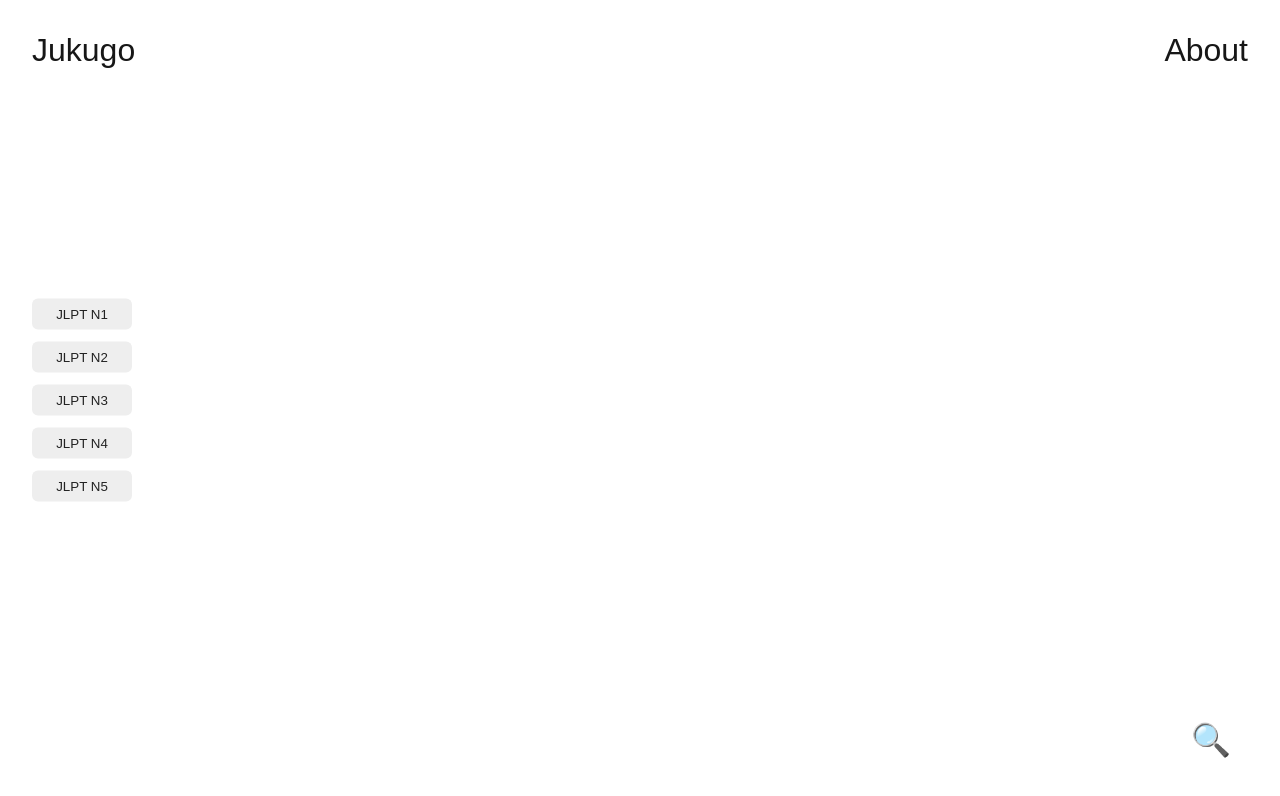
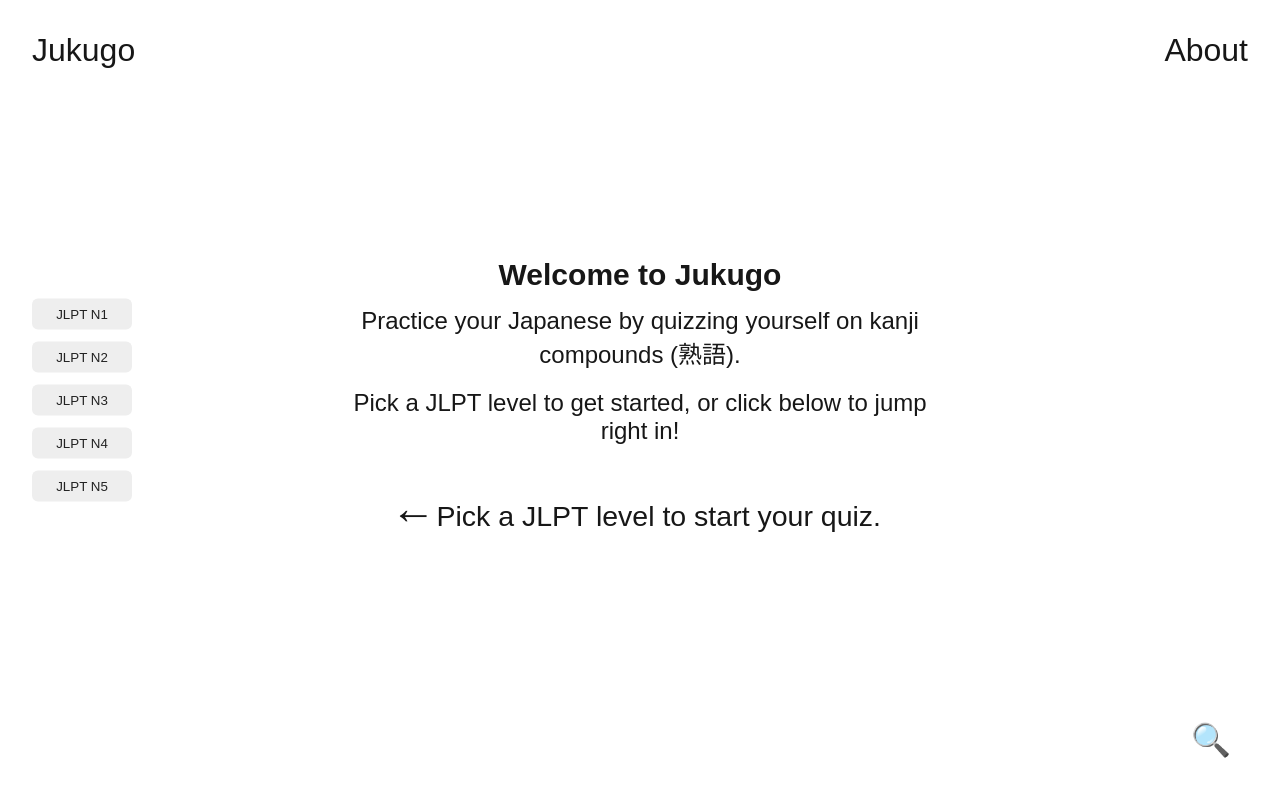
Before and after one commit to leedoughty/jukugo, a Next.js app: page / in a window 1280 px wide. Shown: the top 796 px of the page. Built offline with nearby package versions, Linux system fonts and the light colour scheme.

Commit message:
Add introduction component

```diff
--- /dev/null
+++ b/src/app/components/introduction.tsx
@@ -0,0 +1,22 @@
+import React from "react";
+import styles from "../../styles/introduction.module.css";
+
+export default function Introduction() {
+  return (
+    <div className={styles.introContainer}>
+      <h2 className={styles.heading}>Welcome to Jukugo</h2>
+      <p className={styles.text}>
+        Practice your Japanese by quizzing yourself on kanji compounds (熟語).
+      </p>
+      <p className={styles.text}>
+        Pick a JLPT level to get started, or click below to jump right in!
+      </p>
+      <div className={styles.arrowRow}>
+        <span className={styles.arrowIcon}>↑</span>
+        <span className={styles.arrowText}>
+          Pick a JLPT level to start your quiz.
+        </span>
+      </div>
+    </div>
+  );
+}
--- a/src/app/jlpt-quiz/jlpt-quiz.module.css
+++ b/src/app/jlpt-quiz/jlpt-quiz.module.css
@@ -58,7 +58,7 @@
 }
 
 .kanji {
-  margin-bottom: 16px;
+  margin-bottom: 8px;
   font-weight: 300;
   font-family: "Hiragino Kaku Gothic Pro", "ヒラギノ角ゴ Pro W3", "Meiryo",
     "Yu Gothic", "MS PGothic", sans-serif;
@@ -66,15 +66,26 @@
 }
 
 .quizCard {
-  background: #fafafa;
-  border: 1px solid #eee;
-  border-radius: 8px;
-  padding: 12px;
   margin-bottom: 12px;
+  display: flex;
+  flex-direction: column;
+  min-height: 320px;
+}
+
+.jukugoWord {
+  font-size: 5rem;
+  width: 100%;
+  display: block;
+  margin-bottom: 8px;
+}
+
+.jukugoMeaning {
+  font-size: 1.5rem;
 }
 
 .inputRow {
-  margin-top: 12px;
+  padding-top: 25%;
+  padding-bottom: 24px;
   display: flex;
   align-items: center;
 }
@@ -86,7 +97,7 @@
 
 .submitButton {
   margin-left: 8px;
-  padding: 6px 16px;
+  padding: 10px 16px;
   font-size: 1em;
   border-radius: 6px;
   border: none;
@@ -109,12 +120,13 @@
 }
 
 .nextButton {
-  margin-left: 16px;
-  padding: 6px 16px;
+  margin-top: 16px;
+  padding: 10px 16px;
   border-radius: 6px;
+  font-size: 1em;
   border: none;
-  background: #eee;
-  color: #222;
+  background: #3d58e3;
+  color: #fff;
   cursor: pointer;
 }
 
@@ -123,7 +135,14 @@
   margin-top: 24px;
 }
 
-@media (min-width: 768px) {
+.pickButtonMobile {
+  position: fixed;
+  bottom: 32px;
+  left: 32px;
+  z-index: 100;
+}
+
+@media (min-width: 920px) {
   .levels {
     flex-direction: column;
     align-items: flex-start;
@@ -143,4 +162,24 @@
     width: 120px;
     margin-bottom: 0;
   }
+
+  .jukugoWord {
+    white-space: nowrap;
+    font-size: 8rem;
+  }
+
+  .pickButtonMobile {
+    position: static;
+    bottom: auto;
+    left: auto;
+    z-index: auto;
+  }
+
+  .inputRow {
+    margin-top: 12px;
+    display: flex;
+    align-items: center;
+    font-size: 1em;
+    gap: 12px;
+  }
 }
--- a/src/app/jlpt-quiz/jlptQuiz.tsx
+++ b/src/app/jlpt-quiz/jlptQuiz.tsx
@@ -12,7 +12,11 @@ type Word = { meanings: Meaning[]; variants: Variant[] };
 
 const JLPT_LEVELS = [1, 2, 3, 4, 5];
 
-export default function JLPTQuiz() {
+type JLPTQuizProps = {
+  onLevelSelect?: () => void;
+};
+
+export default function JLPTQuiz({ onLevelSelect }: JLPTQuizProps) {
   const [level, setLevel] = useState<number | null>(null);
   const [kanjiList, setKanjiList] = useState<string[]>([]);
   const [selectedKanji, setSelectedKanji] = useState<string | null>(null);
@@ -101,24 +105,25 @@ export default function JLPTQuiz() {
     setCurrentIndex((index) => index + 1);
   };
 
+  const handleLevelSelect = (level: number) => {
+    setLevel(level);
+    fetchKanjiList(level);
+    if (onLevelSelect) onLevelSelect();
+  };
+
   return (
     <div className={styles.container}>
       <div className={styles.selectorRow}>
         <JLPTLevelSelector
           levels={JLPT_LEVELS}
           selected={level}
-          onSelect={(level) => {
-            setLevel(level);
-            fetchKanjiList(level);
-          }}
+          onSelect={handleLevelSelect}
         />
 
         <KanjiPicker kanjiList={kanjiList} onPick={() => pickRandomKanji()} />
       </div>
 
       {selectedKanji && <h2 className={styles.kanji}>{selectedKanji}</h2>}
-
-      {loading && <div>Loading...</div>}
 
       {words.length > 0 && currentIndex < words.length && (
         <QuizCard
--- a/src/app/jlpt-quiz/kanjiPicker.tsx
+++ b/src/app/jlpt-quiz/kanjiPicker.tsx
@@ -10,7 +10,7 @@ export default function KanjiPicker({ kanjiList, onPick }: Props) {
     <div>
       {kanjiList.length > 0 && (
         <button
-          className={styles.pickButton}
+          className={`${styles.pickButton} ${styles.pickButtonMobile}`}
           onClick={onPick}
           aria-label="Pick Random Kanji"
         >
--- a/src/app/jlpt-quiz/quizCard.tsx
+++ b/src/app/jlpt-quiz/quizCard.tsx
@@ -29,18 +29,14 @@ export default function QuizCard({ word, meaning, onNext }: Props) {
 
   return (
     <div className={styles.quizCard}>
-      <div>
-        <strong>Word:</strong> {word.written}
-      </div>
-      <div>
-        <strong>Meaning:</strong> {meaning}
-      </div>
+      <div className={styles.jukugoWord}>{word.written}</div>
+      <div className={styles.jukugoMeaning}>{meaning}</div>
 
       <form onSubmit={handleSubmit} className={styles.inputRow}>
         <input
           value={userInput}
           onChange={(e) => setUserInput(e.target.value)}
-          placeholder="Type the hiragana reading"
+          placeholder="ひらがな"
           className={styles.input}
           disabled={feedback !== null}
         />
@@ -62,9 +58,11 @@ export default function QuizCard({ word, meaning, onNext }: Props) {
           {feedback === "correct" ? "✅ Correct!" : "❌ Incorrect."}
           <br />
           <strong>Answer:</strong> {word.pronounced}
-          <button className={styles.nextButton} onClick={onNext}>
-            Next
-          </button>
+          <div>
+            <button className={styles.nextButton} onClick={onNext}>
+              Next
+            </button>
+          </div>
         </div>
       )}
     </div>
--- a/src/app/page.tsx
+++ b/src/app/page.tsx
@@ -1,11 +1,19 @@
-import Link from "next/link";
+"use client";
+
+import { useState } from "react";
 import styles from "../styles/page.module.css";
+import Introduction from "./components/introduction";
 import JLPTQuiz from "./jlpt-quiz/jlptQuiz";
 
 export default function Home() {
+  const [showIntro, setShowIntro] = useState(true);
+
   return (
     <div className={styles.page}>
-      <JLPTQuiz />
+      <div className={styles.flexRow}>
+        {showIntro && <Introduction />}
+        <JLPTQuiz onLevelSelect={() => setShowIntro(false)} />
+      </div>
     </div>
   );
 }
--- /dev/null
+++ b/src/styles/introduction.module.css
@@ -0,0 +1,93 @@
+.flexRow,
+.page {
+  position: relative;
+}
+
+.introContainer {
+  position: absolute;
+  top: 50%;
+  left: 50%;
+  transform: translate(-50%, -50%);
+  text-align: center;
+  padding: 1.5em 1em;
+  max-width: 95vw;
+  min-width: 400px;
+  z-index: 20;
+}
+
+.heading {
+  font-size: 1em;
+  margin-bottom: 0.5em;
+}
+
+.text {
+  font-size: 0.8em;
+  margin-bottom: 0.8em;
+}
+
+.startButton {
+  margin-top: 1em;
+  padding: 8px 20px;
+  font-size: 1em;
+  border-radius: 6px;
+  background: #3d58e3;
+  color: #fff;
+  border: none;
+  cursor: pointer;
+  transition: background 0.2s;
+}
+
+.startButton:hover,
+.startButton:focus {
+  background: #2c2c2c;
+}
+
+.arrow {
+  font-size: 1.5em;
+  margin-top: 1.5em;
+  animation: bounce 1s infinite;
+  display: flex;
+  justify-content: center;
+}
+
+.arrowRow {
+  display: flex;
+  align-items: center;
+  justify-content: center;
+  gap: 0.5em;
+  margin-top: 1.5em;
+}
+
+.arrowIcon {
+  display: inline-block;
+  transition: transform 0.2s;
+  font-size: 1.5em;
+  transform: rotate(0deg);
+}
+
+.arrowText {
+  font-size: 0.95em;
+}
+
+@media (min-width: 900px) {
+  .arrowIcon {
+    transform: rotate(-90deg);
+  }
+}
+
+@keyframes bounce {
+  0%,
+  100% {
+    transform: translateY(0);
+  }
+  50% {
+    transform: translateY(10px);
+  }
+}
+
+@media (min-width: 900px) {
+  .introContainer {
+    max-width: 60%;
+    min-width: 300px;
+  }
+}
```
